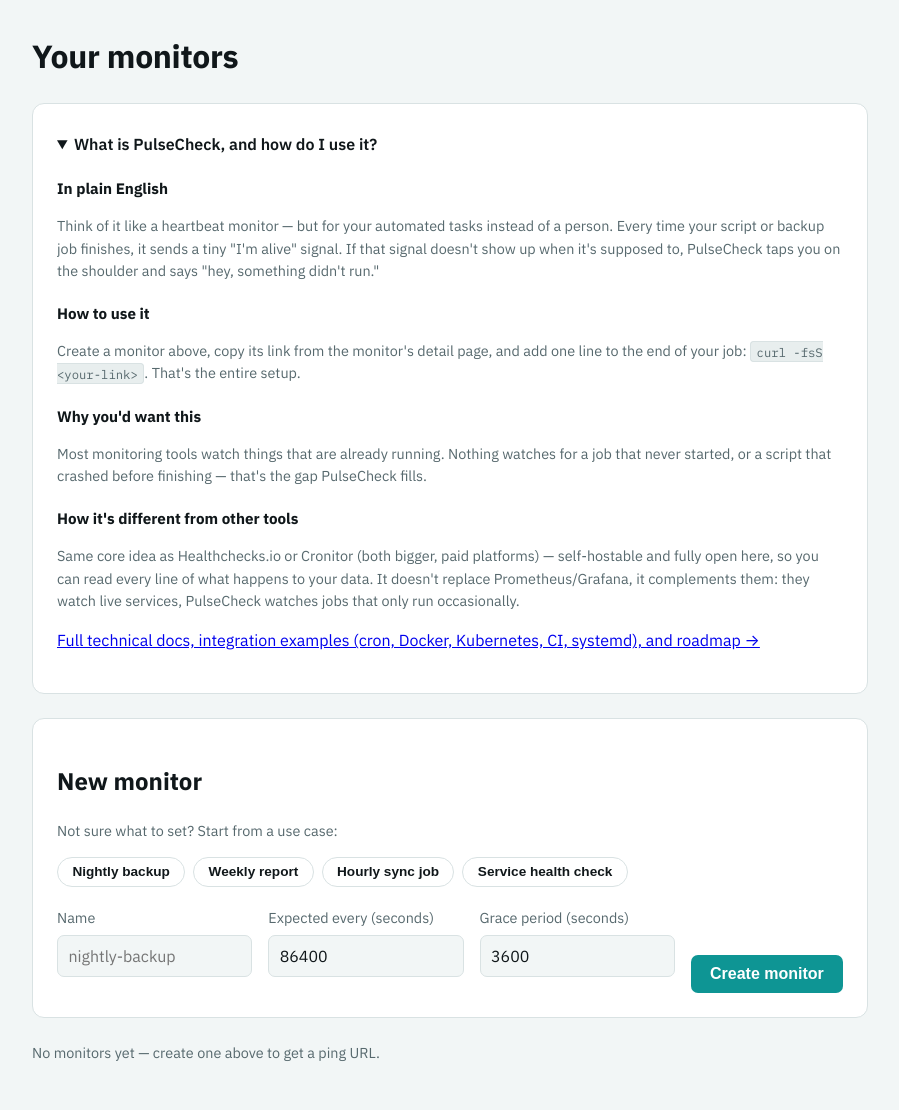
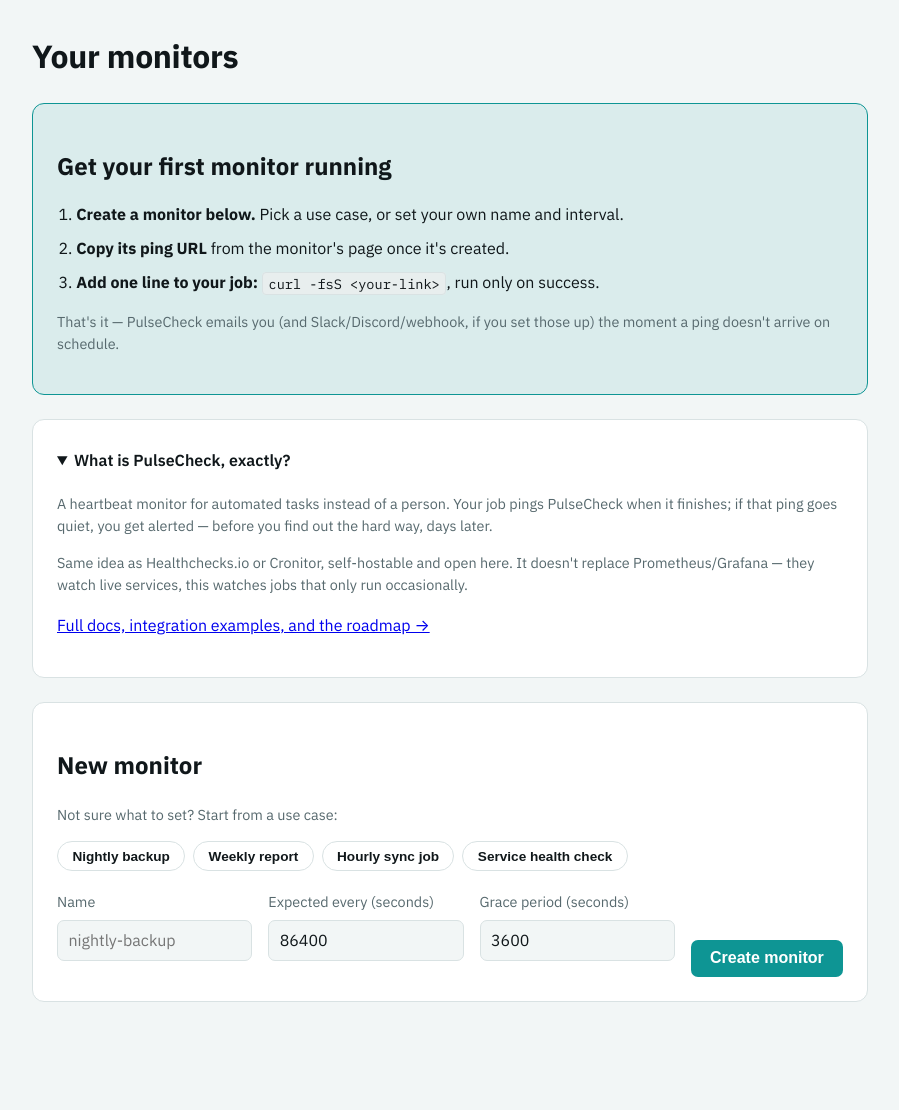
Before and after one commit to shane-Coder/PulseCheck, a Python web app: template backend/app/templates/dashboard.html in a window 1280 px wide. Shown: the part 61-1171 px from the top of the page, without its empty margins (190-1089 px from the left). After the commit the page ends 1063 px from the top, so only its background shows below. Run offline with Jinja, Linux system fonts and the light colour scheme; the template is opened without the code that fills it, so the values that code supplies are empty.

Commit message:
polish first-run onboarding
Replaced the bare 'no monitors yet' line with an actual 3-step guide card
that only shows until your first monitor exists, trimmed the 'what is
this' panel down from four sections to two, and added interval tooltips
to the quick-start buttons.

```diff
--- a/backend/app/static/style.css
+++ b/backend/app/static/style.css
@@ -767,6 +767,25 @@
   letter-spacing: 0.02em;
 }
 
+.onboarding-guide {
+  border-color: var(--accent);
+  background: var(--accent-bg);
+}
+
+.onboarding-guide h2 { margin-bottom: 1rem; }
+
+.onboarding-steps {
+  margin: 0 0 1rem;
+  padding-left: 1.2rem;
+}
+
+.onboarding-steps li {
+  margin-bottom: 0.6rem;
+  color: var(--ink);
+}
+
+.onboarding-steps li:last-child { margin-bottom: 0; }
+
 .intro-panel {
   margin-bottom: 1.5rem;
 }
--- a/backend/app/templates/dashboard.html
+++ b/backend/app/templates/dashboard.html
@@ -32,32 +32,33 @@
 </div>
 {% endif %}
 
-<details class="card intro-panel" id="intro-panel" open>
-  <summary>What is PulseCheck, and how do I use it?</summary>
+{% if not monitors %}
+<div class="card onboarding-guide">
+  <h2>Get your first monitor running</h2>
+  <ol class="onboarding-steps">
+    <li><strong>Create a monitor below.</strong> Pick a use case, or set your own name and interval.</li>
+    <li><strong>Copy its ping URL</strong> from the monitor's page once it's created.</li>
+    <li><strong>Add one line to your job:</strong> <code>curl -fsS &lt;your-link&gt;</code>, run only on success.</li>
+  </ol>
+  <p class="muted">That's it — PulseCheck emails you (and Slack/Discord/webhook, if you set those up) the moment a ping doesn't arrive on schedule.</p>
+</div>
+{% endif %}
 
-  <h3>In plain English</h3>
-  <p class="muted">Think of it like a heartbeat monitor — but for your automated tasks instead of a person. Every time your script or backup job finishes, it sends a tiny "I'm alive" signal. If that signal doesn't show up when it's supposed to, PulseCheck taps you on the shoulder and says "hey, something didn't run."</p>
-
-  <h3>How to use it</h3>
-  <p class="muted">Create a monitor above, copy its link from the monitor's detail page, and add one line to the end of your job: <code>curl -fsS &lt;your-link&gt;</code>. That's the entire setup.</p>
-
-  <h3>Why you'd want this</h3>
-  <p class="muted">Most monitoring tools watch things that are already running. Nothing watches for a job that never started, or a script that crashed before finishing — that's the gap PulseCheck fills.</p>
-
-  <h3>How it's different from other tools</h3>
-  <p class="muted">Same core idea as Healthchecks.io or Cronitor (both bigger, paid platforms) — self-hostable and fully open here, so you can read every line of what happens to your data. It doesn't replace Prometheus/Grafana, it complements them: they watch live services, PulseCheck watches jobs that only run occasionally.</p>
-
-  <p><a href="/docs">Full technical docs, integration examples (cron, Docker, Kubernetes, CI, systemd), and roadmap →</a></p>
+<details class="card intro-panel" id="intro-panel" {% if not monitors %}open{% endif %}>
+  <summary>What is PulseCheck, exactly?</summary>
+  <p class="muted">A heartbeat monitor for automated tasks instead of a person. Your job pings PulseCheck when it finishes; if that ping goes quiet, you get alerted — before you find out the hard way, days later.</p>
+  <p class="muted">Same idea as Healthchecks.io or Cronitor, self-hostable and open here. It doesn't replace Prometheus/Grafana — they watch live services, this watches jobs that only run occasionally.</p>
+  <p><a href="/docs">Full docs, integration examples, and the roadmap &rarr;</a></p>
 </details>
 
 <div class="card">
   <h2>New monitor</h2>
   <p class="muted">Not sure what to set? Start from a use case:</p>
   <div class="template-row">
-    <button type="button" class="template-btn" data-name="nightly-backup" data-period="86400" data-grace="3600">Nightly backup</button>
-    <button type="button" class="template-btn" data-name="weekly-report" data-period="604800" data-grace="7200">Weekly report</button>
-    <button type="button" class="template-btn" data-name="hourly-sync" data-period="3600" data-grace="600">Hourly sync job</button>
-    <button type="button" class="template-btn" data-name="service-health" data-period="300" data-grace="60">Service health check</button>
+    <button type="button" class="template-btn" data-name="nightly-backup" data-period="86400" data-grace="3600" title="Every 24h, 1h grace">Nightly backup</button>
+    <button type="button" class="template-btn" data-name="weekly-report" data-period="604800" data-grace="7200" title="Every 7 days, 2h grace">Weekly report</button>
+    <button type="button" class="template-btn" data-name="hourly-sync" data-period="3600" data-grace="600" title="Every 1h, 10m grace">Hourly sync job</button>
+    <button type="button" class="template-btn" data-name="service-health" data-period="300" data-grace="60" title="Every 5m, 1m grace">Service health check</button>
   </div>
   <form method="post" action="/monitors" class="inline-form" id="new-monitor-form">
     <label>Name
@@ -108,8 +109,6 @@
   </tbody>
 </table>
 </div>
-{% else %}
-<p class="muted">No monitors yet — create one above to get a ping URL.</p>
 {% endif %}
 
 <script>
```
